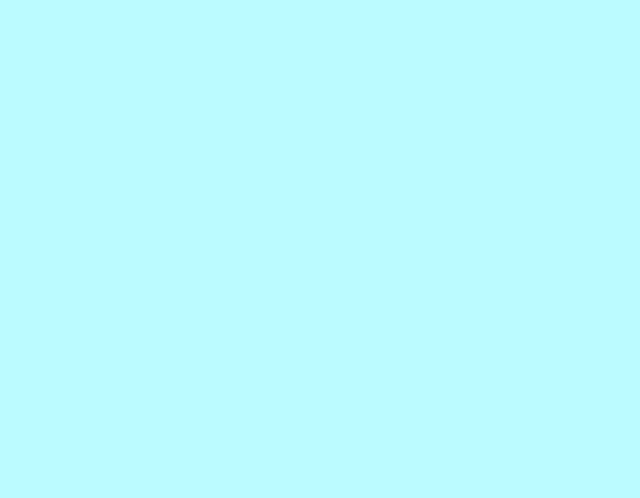
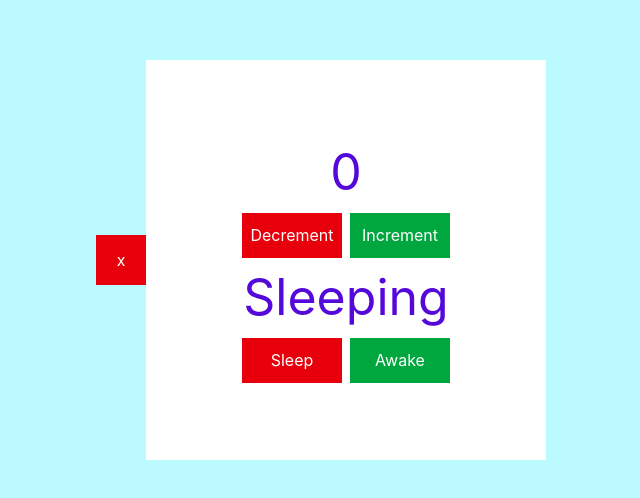
Before and after one commit to VimukthiPW/i-computers-frontend, a React (Vite) app: page /text in a window 1280 px wide. Before the commit this address had no page. Shown: the part 140-638 px from the top of the page, without its empty margins (319-959 px from the left). Built offline with nearby package versions, Linux system fonts and the light colour scheme.

Commit message:
Day 15✏️

```diff
--- a/src/App.jsx
+++ b/src/App.jsx
@@ -3,6 +3,7 @@ import AdminPage from "./pages/admin"
 import HomePage from "./pages/home"
 import LoginPage from "./pages/login"
 import Card from "./components/caed"
+import Text from "./components/text"
 
 function App() {
   return (
@@ -11,6 +12,7 @@ function App() {
               <Route path="/" element={<HomePage />} />
               <Route path="/admin/*" element={<AdminPage />} />
               <Route path="/login" element={<LoginPage />} />
+              <Route path="/text" element={<Text/>} />
          </Routes>
     </div>
   )
--- /dev/null
+++ b/src/components/text.jsx
@@ -0,0 +1,75 @@
+import { useState } from "react"
+
+
+export default function Text(){
+    const [count,setCount]= useState(0)
+    const [status,setStatus]= useState("Sleeping")
+    const [isVisible,setIsVisible]= useState(true)
+
+    return(
+        <div className="w-full h-full bg-primary flex justify-center items-center">
+
+            <button onClick={
+                ()=>{
+                    setIsVisible(!isVisible)
+                }
+
+                //if else
+            } className="w-[50px] h-[50px] bg-red-600 text-white">{isVisible?"x":"0"}</button>
+            {/* if */}
+            {isVisible && <div className="w-[400px] h-[400px] bg-white flex flex-col justify-center items-center">
+
+                <h1 className="text-[50px]">{count}</h1>
+
+                <div className="w-full h-[50px] flex justify-center items-center gap-2">
+
+                    <button onClick={
+                        ()=>{
+                            setCount(count-1)
+                        }
+                    }
+                    className="w-[100px] h-[45px] bg-red-600 text-white">
+                        Decrement
+                    </button>
+
+                    <button onClick={
+                        ()=>{
+                            setCount(count+1)
+
+                        }
+                    }
+                    className="w-[100px] h-[45px] bg-green-600 text-white">
+                        Increment
+                    </button>
+
+                </div>
+                <h1 className="text-[50px]">{status}</h1>
+
+                <div className="w-full h-[50px] flex justify-center items-center gap-2">
+
+                    <button onClick={
+                        ()=>{
+                            setStatus("Sleeping")
+                        }
+                    }
+                    className="w-[100px] h-[45px] bg-red-600 text-white">
+                        Sleep
+                    </button>
+
+                    <button onClick={
+                        ()=>{
+                            setStatus("Awake")
+
+                        }
+                    }
+                    className="w-[100px] h-[45px] bg-green-600 text-white">
+                        Awake
+                    </button>
+
+                </div>
+
+            </div>}
+
+        </div>
+    )
+}
```
